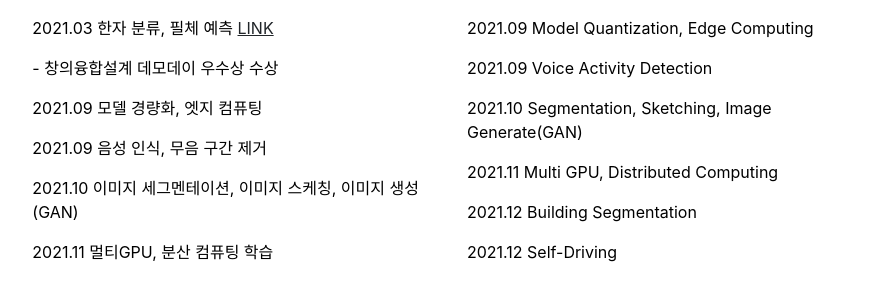
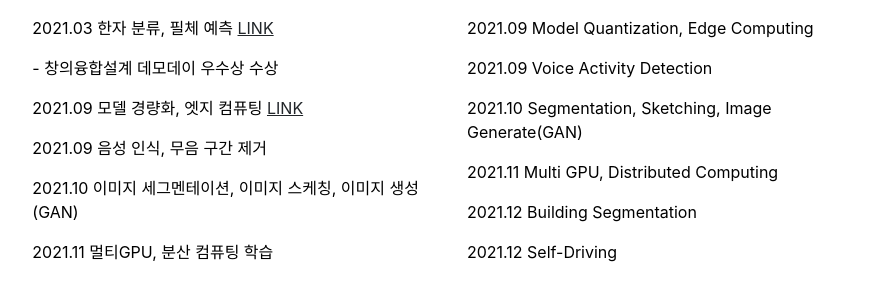
Before and after one commit to HyeongminMoon/HyeongminMoon.github.io, a Jekyll site: the page built from index.md, in a window 1280 px wide and 900 px high, scrolled down 953 px. Shown: the part 162-444 px from the top of the window, without its empty margins (197-1082 px from the left). Built offline with Jekyll 4.4.1, drawn with Linux system fonts in a browser that asks for light colours.

Commit message:
Update publications.html

```diff
--- a/_includes/publications.html
+++ b/_includes/publications.html
@@ -20,7 +20,7 @@
         <p>- 상표 검색 관련 특허 발명자 등록</p>
         <p>2021.03 한자 분류, 필체 예측 <a href="https://hyeongminmoon.github.io/FRCNN_Calligraphy/"> LINK</a></p>
         <p>- 창의융합설계 데모데이 우수상 수상</p>
-        <p>2021.09 모델 경량화, 엣지 컴퓨팅</p>
+        <p>2021.09 모델 경량화, 엣지 컴퓨팅 <a href="https://hyeongminmoon.github.io/tfjs_Edge-computing-by-inference-AImodel-on-WebGL/"> LINK</a></p>
         <p>2021.09 음성 인식, 무음 구간 제거</p>
         <p>2021.10 이미지 세그멘테이션, 이미지 스케칭, 이미지 생성(GAN)</p>
         <p>2021.11 멀티GPU, 분산 컴퓨팅 학습</p>
```
